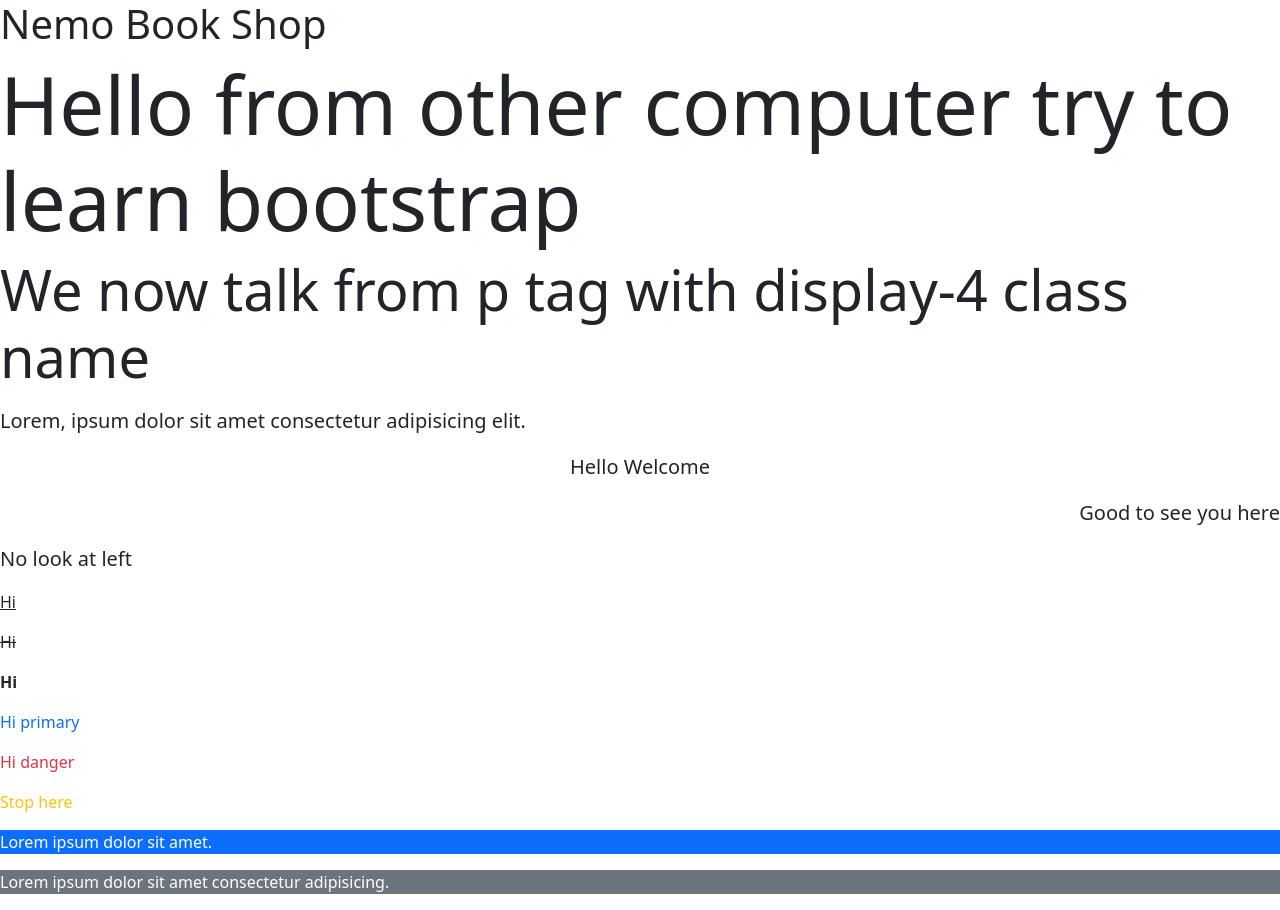
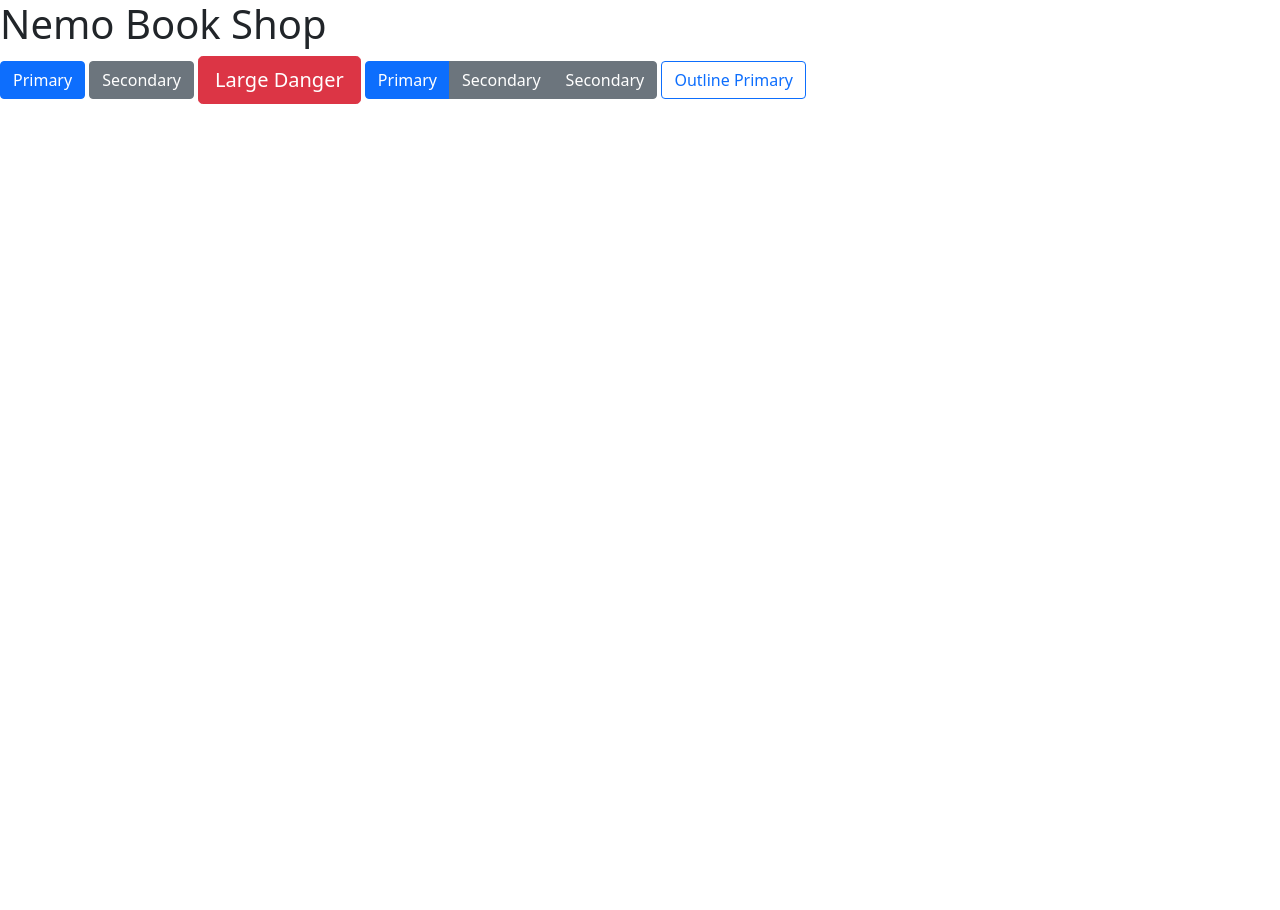
Before and after one commit to his-s/Learn-BS-5, a plain HTML site: page index.html in a window 1280 px wide. After the commit the page ends 800 px from the top, so only its background shows below. Drawn offline with nearby package versions, Linux system fonts and the light colour scheme.

Commit message:
lesson-4 buttons

```diff
--- a/index.html
+++ b/index.html
@@ -14,24 +14,15 @@
   </head>
   <body>
     <h1>Nemo Book Shop</h1>
-    <h1 class="display-1">Hello from other computer try to learn bootstrap</h1>
-    <p class="display-4">We now talk from p tag with display-4 class name</p>
-    <p class="lead">
-      Lorem, ipsum dolor sit amet consectetur adipisicing elit.
-    </p>
-    <p class="lead text-center">Hello Welcome</p>
-    <p class="lead text-end">Good to see you here</p>
-    <p class="lead text-start">No look at left</p>
-    <p class="text-decoration-underline">Hi</p>
-    <p class="text-decoration-line-through">Hi</p>
-    <p class="fw-bold">Hi</p>
-    <p class="text-primary">Hi primary</p>
-    <p class="text-danger">Hi danger</p>
-    <p class="text-warning">Stop here</p>
-    <p class="text-white bg-primary">Lorem ipsum dolor sit amet.</p>
-    <p class="text-white bg-secondary">
-      Lorem ipsum dolor sit amet consectetur adipisicing.
-    </p>
+    <button class="btn btn-primary">Primary</button>
+    <a href="#" class="btn btn-secondary">Secondary</a>
+    <button class="btn btn-danger btn-lg">Large Danger</button>
+    <div class="btn-group">
+      <a href="#" class="btn btn-primary">Primary</a>
+      <a href="#" class="btn btn-secondary">Secondary</a>
+      <a href="#" class="btn btn-secondary">Secondary</a>
+    </div>
+    <a href="#" class="btn btn-outline-primary">Outline Primary</a>
     <script
       src="https://cdn.jsdelivr.net/npm/bootstrap@5.0.2/dist/js/bootstrap.bundle.min.js"
       integrity="sha384-MrcW6ZMFYlzcLA8Nl+NtUVF0sA7MsXsP1UyJoMp4YLEuNSfAP+JcXn/tWtIaxVXM"
```
